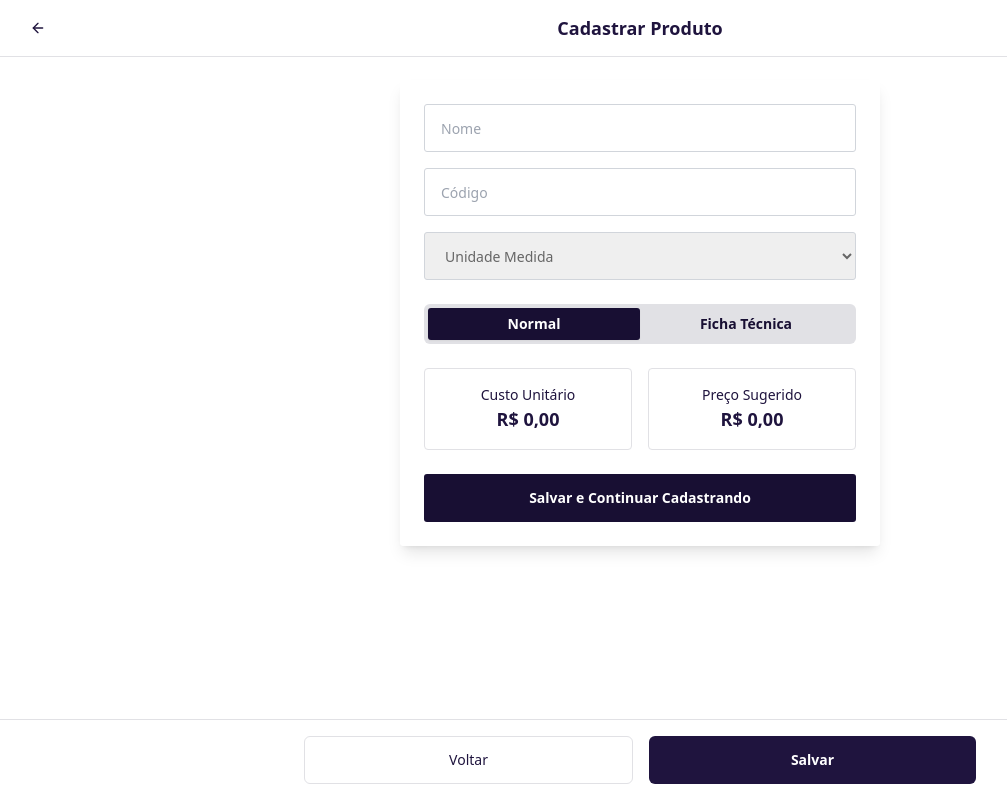
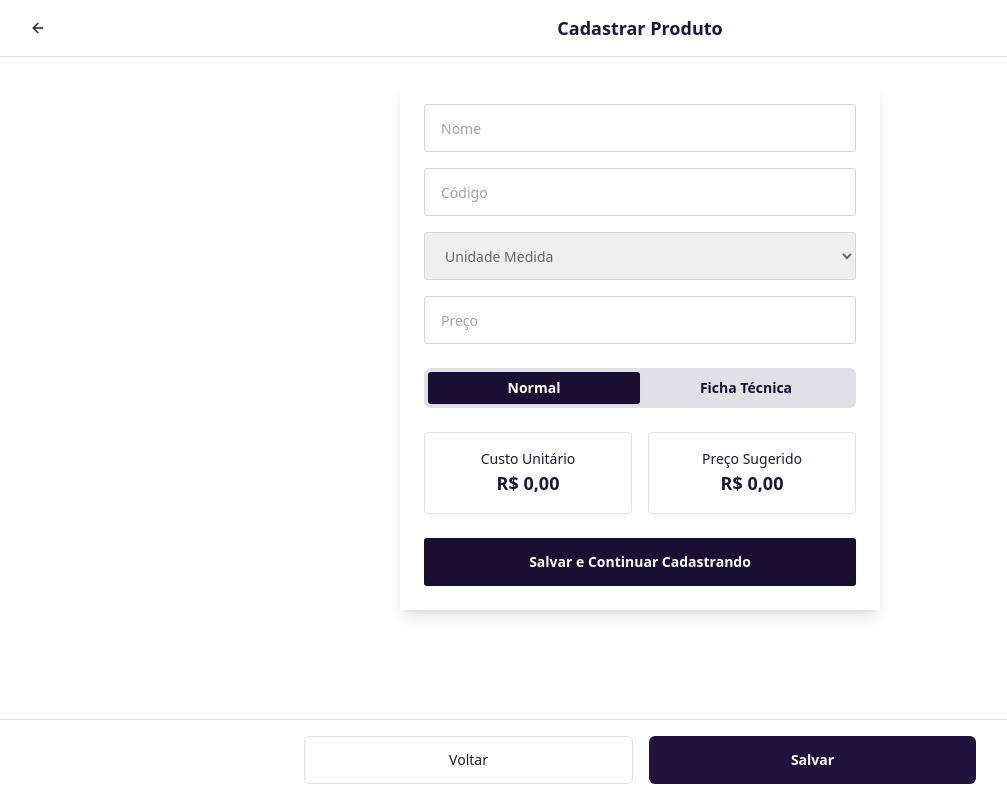
Before and after one commit to tk-rocha/pricematch-ai-app, a React (Vite) app: page /cadastro-produto in a window 1280 px wide. Shown: the whole page, without its empty margins (0-1007 px from the left). Built offline with nearby package versions, Linux system fonts and the light colour scheme; the HTML template or start-up script is replaced by a standard one.

Commit message:
Fix missing price field

```diff
--- a/src/pages/CadastroProduto.tsx
+++ b/src/pages/CadastroProduto.tsx
@@ -43,6 +43,7 @@ const CadastroProduto = () => {
     nome: "",
     codigo: "",
     unidadeMedida: "",
+    preco: "",
     quantoRende: "",
     custoTotalProducao: 0,
     custoUnitario: 0,
@@ -83,6 +84,7 @@ const CadastroProduto = () => {
           nome: produto.nome,
           codigo: produto.codigo || "",
           unidadeMedida: produto.unidadeMedida,
+          preco: formatCurrency(produto.precoVenda || 0),
           quantoRende: "",
           custoTotalProducao: produto.custoProducao || 0,
           custoUnitario: 0,
@@ -187,7 +189,7 @@ const CadastroProduto = () => {
       codigo: formData.codigo.trim(),
       unidadeMedida: formData.unidadeMedida,
       custoProducao: formData.custoUnitario,
-      precoVenda: formData.precoSugerido,
+      precoVenda: parseCurrencyToDecimal(formData.preco) || formData.precoSugerido,
       fichaTecnica: insumosVinculados.length > 0 ? insumosVinculados : undefined
     };
 
@@ -225,6 +227,7 @@ const CadastroProduto = () => {
         nome: "",
         codigo: "",
         unidadeMedida: "",
+        preco: "",
         quantoRende: "",
         custoTotalProducao: 0,
         custoUnitario: 0,
@@ -318,6 +321,18 @@ const CadastroProduto = () => {
                   {errors.unidadeMedida && (
                     <p className="text-red-500 text-xs mt-1">{errors.unidadeMedida}</p>
                   )}
+                </div>
+
+                {/* Preço Field */}
+                <div>
+                  <input
+                    type="text"
+                    value={formData.preco}
+                    onChange={(e) => handleCurrencyInput(e.target.value, (value) => handleInputChange("preco", value))}
+                    placeholder="Preço"
+                    className="w-full h-12 px-4 border border-gray-300 rounded text-sm"
+                    style={{ borderRadius: '3px', color: '#666666' }}
+                  />
                 </div>
               </div>
 
```
